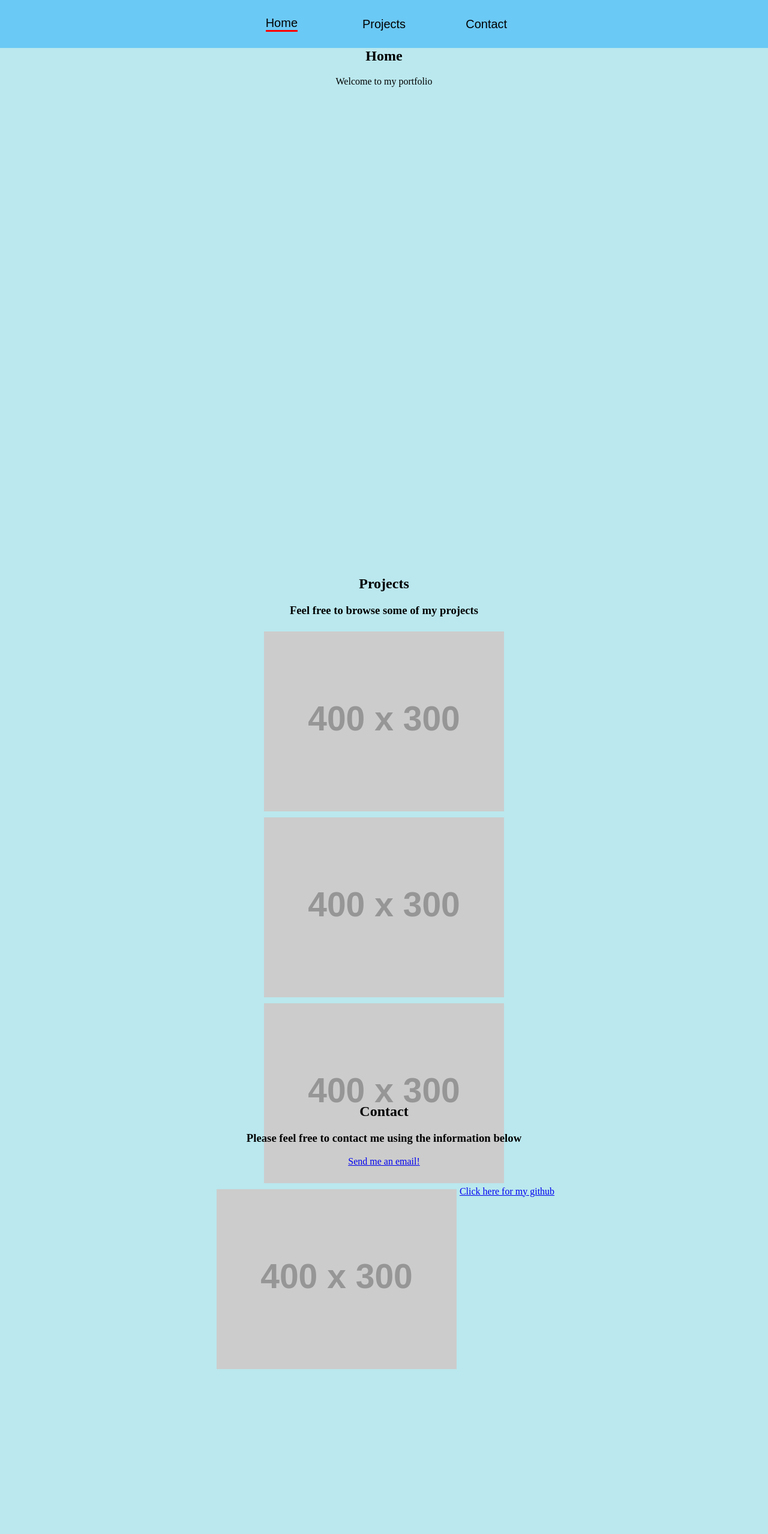
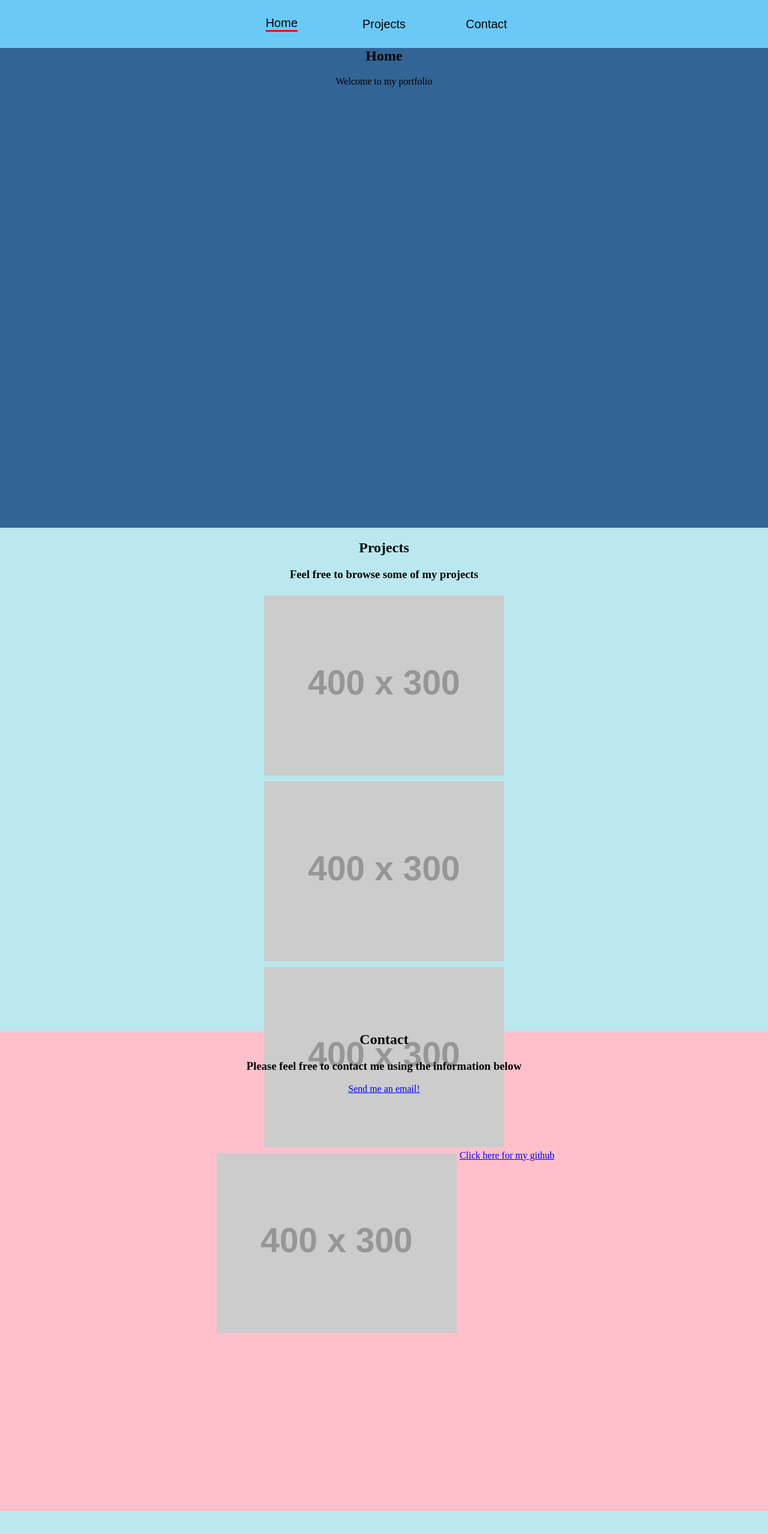
Before and after one commit to GubbyDuo/Nology_Portfolio, a plain HTML site: page index.html in a window 1280 px wide. Shown: the whole page at 60% size. After the commit the page ends 2520 px from the top, so only its background shows below. Drawn offline with Linux system fonts and the light colour scheme; placeholder pictures from the web are drawn by us.

```diff
--- a/index.html
+++ b/index.html
@@ -28,11 +28,11 @@
                 </div>
             </div>
         </nav>
-        <section class="section" id="home">
+        <section class="section section--one" id="home">
             <h1>Home</h1>
             <p class="home-message">Welcome to my portfolio</p>
         </section>
-        <section class="section" id="projects">
+        <section class="section section--two" id="projects">
             <h1>Projects</h1>
             <h3>Feel free to browse some of my projects</h3>
             <div class="projects projects--gallery">
@@ -64,7 +64,7 @@
                 </div>
             </div>
         </section>
-        <section class="section" id="contact">
+        <section class="section section--three" id="contact">
             <h1>Contact</h1>
             <div class="contact-form">
                 <h3>
--- a/index.js
+++ b/index.js
@@ -5,7 +5,7 @@
     var current = "";
 
     Object.keys(sections).forEach((section) => {
-        if (window.pageYOffset >= sections[section].offsetTop - 800) {
+        if (window.pageYOffset >= sections[section].offsetTop - 500) {
             current = sections[section].getAttribute("id");
             console.log("window offset:" + window.pageYOffset);
             console.log("section offset:" + sections[section].offsetTop);
--- a/style.scss
+++ b/style.scss
@@ -4,12 +4,6 @@
 }
 html {
     scroll-behavior: smooth;
-}
-
-.section {
-    height: 100vh;
-    margin-top: 80px;
-    scroll-margin-top: 80px;
 }
 
 .nav {
@@ -49,17 +43,19 @@
     }
 }
 
-.home-message {
-    text-align: center;
+.section {
+    height: 100vh;
+    scroll-margin-top: 80px;
+    &--one {
+        background-color: rgb(50, 100, 150);
+
+        margin-top: 80px;
+    }
+    &--three {
+        background-color: pink;
+    }
 }
 
-h1 {
-    text-align: center;
-}
-
-.contact-form {
-    text-align: center;
-}
 .projects {
     justify-content: center;
     display: flex;
@@ -73,6 +69,17 @@
     }
 }
 
+h1 {
+    text-align: center;
+}
+
 h3 {
     text-align: center;
 }
+
+.contact-form {
+    text-align: center;
+}
+.home-message {
+    text-align: center;
+}
```
Also changed, not shown: style.css.
